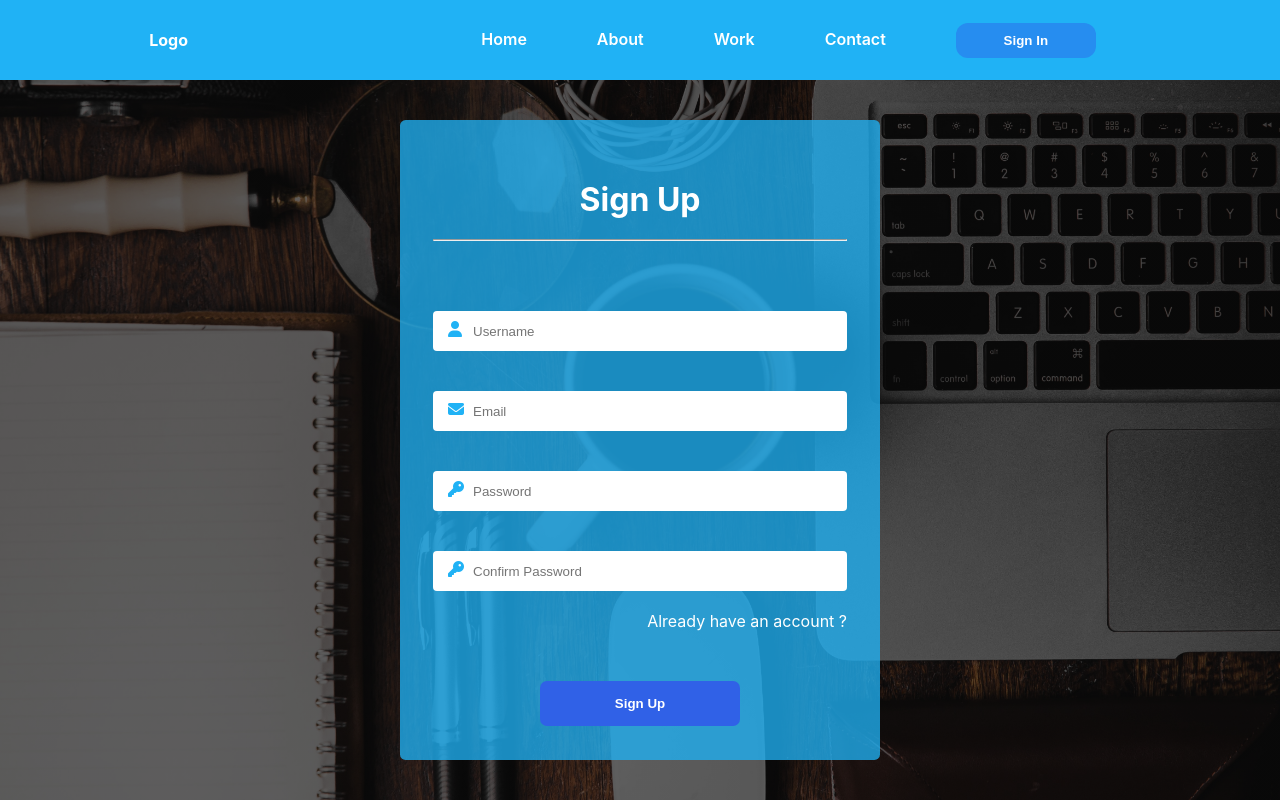
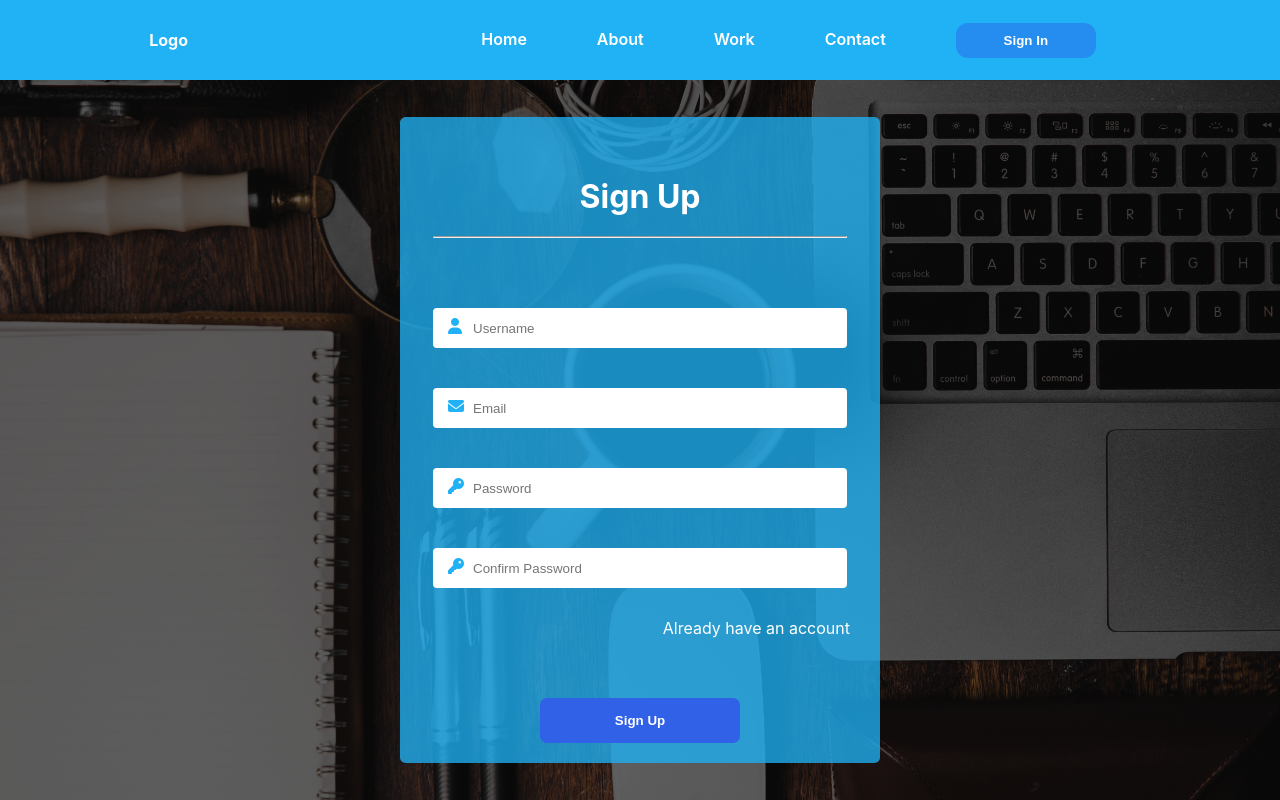
Before and after one commit to 0xdevsachin/BlogFrontend, a React (Create React App) app: page /signup in a window 1280 px wide. Shown: the top 800 px of the page. Built offline with nearby package versions, Linux system fonts and the light colour scheme.

Commit message:
Backend Connected

```diff
--- a/package.json
+++ b/package.json
@@ -2,10 +2,12 @@
     "name": "blog-client",
     "version": "0.1.0",
     "private": true,
+    "proxy": "http://localhost:3300",
     "dependencies": {
         "@testing-library/jest-dom": "^5.11.4",
         "@testing-library/react": "^11.1.0",
         "@testing-library/user-event": "^12.1.10",
+        "axios": "^0.22.0",
         "react": "^17.0.2",
         "react-dom": "^17.0.2",
         "react-router-dom": "^5.3.0",
--- a/src/App.css
+++ b/src/App.css
@@ -363,7 +363,12 @@ input:focus {
 }
 
 .form-link {
-    width: 90%;
+    display: flex;
+    justify-content: end;
+    padding: 10px 20px;
+}
+
+.form-link2 {
     text-align: right;
     display: inline-block;
     color: #fff;
--- a/src/components/signup.jsx
+++ b/src/components/signup.jsx
@@ -1,14 +1,21 @@
 import React from "react";
 import '../App.css';
+import axios from 'axios';
 import { Link } from "react-router-dom";
 const Signup = () =>{
+    const Register = async (e) =>{
+        e.preventDefault();
+        axios.post('/api').then((data)=>{
+            console.log(data.data);
+        }).catch((err)=>{
+            console.log(err);
+        })
+    }
     return(
         <>
         <div className="Signin">
             <div className="Sign-in-form">
-                <form action="" onSubmit={(e)=>{
-                    e.preventDefault();
-                }} className="input-form">
+                <form  onSubmit={Register} method="POST" className="input-form">
                     <h1>Sign Up</h1>
                     <hr style={{width:'90%', margin:'auto', marginTop:'20px', marginBottom:'50px'}} />
                     <label htmlFor=""><i className="fa fa-user icon"> </i></label>
@@ -23,8 +30,8 @@ const Signup = () =>{
                     <label htmlFor=""><i className="fa fa-key icon"> </i></label>
                     <input type="password" placeholder="Confirm Password" />
                     <br />
-                    <div>
-                        <Link to="/signin"><p className="form-link">Already have an account ?</p></Link>
+                    <div className="form-link">
+                        <Link to="/signin"><p className="form-link2">Already have an account</p></Link>
                     </div>
                     <button className="Sign-btn">Sign Up</button>
                 </form>
```
Also changed, not shown: 1 other file (tests, documents, lock files or other folders). Lines whose indentation alone changed are shown as unchanged.
